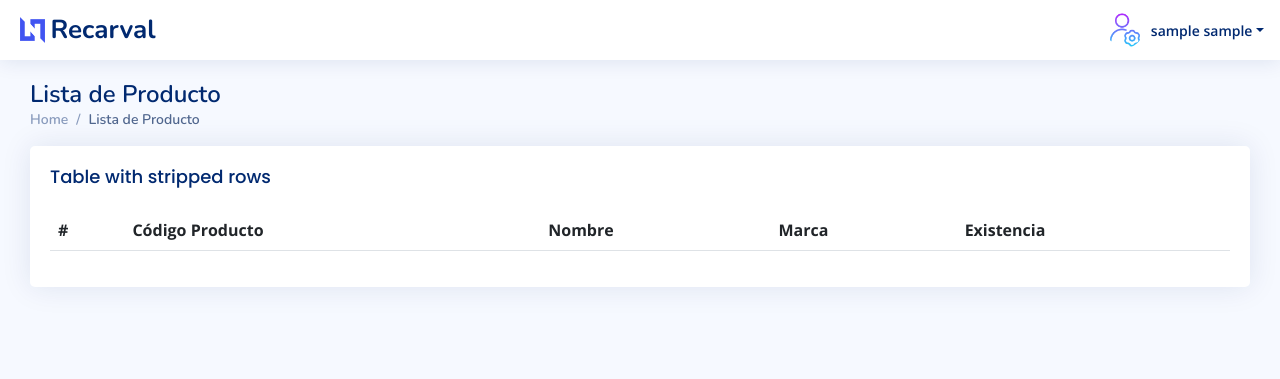
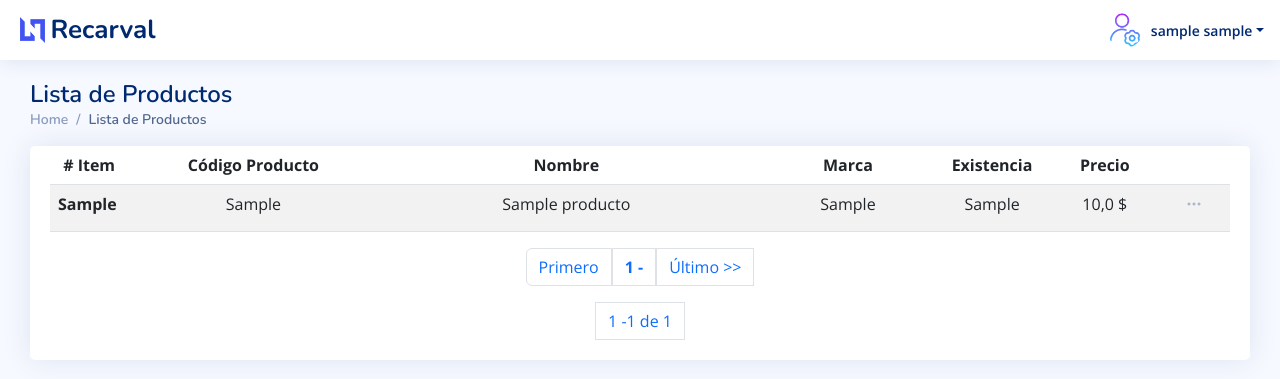
Before and after one commit to fredara/sistemadeventas, a PHP site: page /lista_productos.php in a window 1280 px wide. Shown: the top 379 px of the page. Run offline with PHP 8.4, Linux system fonts and the light colour scheme; the visitor is signed in with stand-in values (Sample User, id 1); tables that the repository leaves empty or names only in its code hold one stand-in row (values such as "Sample post"); lists and menus that the app fills with data are empty; some libraries are stand-ins or nearby versions.

Commit message:
actualizaciones en el listar de productos, agregando index, paginacion y botones con opciones(todavia no funcionales)

```diff
--- a/assets/css/style.css
+++ b/assets/css/style.css
@@ -1274,3 +1274,10 @@ h6 {
   font-size: 13px;
   color: #012970;
 }
+
+
+.centrar1{
+  position: absolute;
+  right: 50%;
+  top: 50% !important;
+}
--- a/clases/almacen.php
+++ b/clases/almacen.php
@@ -31,14 +31,14 @@
 			return $err;
 		}
 
-		function listarProductos($pag, $regxpag){
+	function listarProductos($pag, $regxpag){
 			if (empty($pag)) $pag=1;
 			if (empty($regxpag)) $regxpag=15;
 			$inic = ($pag * $regxpag) - $regxpag;
 			$con=@mysqli_connect($this->varhost,$this->varlogin,$this->varpass,$this->vardb);
 			@mysqli_select_db($con,$this->vardb);
 			mysqli_set_charset($con, "utf8");
-			$query="SELECT SQL_CALC_FOUND_ROWS t1.*, date_format(t1.fecha_registro, '%d/%m/%Y') as fecha_1, t4.nombre_usuario, t4.apellido_usuario FROM tbl_producto t1 left join tbl_usuario t4 on (t1.cod_usuario_creo=t4.cod_usuario)  ORDER BY t1.nombre_producto asc LIMIT $inic, $regxpag";
+			$query="SELECT SQL_CALC_FOUND_ROWS t1.*, date_format(t1.fecha_registro, '%d/%m/%Y') as fecha_1, t4.nombre_usuario, t4.apellido_usuario FROM tbl_producto t1 left join tbl_usuario t4 on (t1.cod_usuario_creo=t4.cod_usuario)  ORDER BY t1.cod_producto desc LIMIT $inic, $regxpag";
 			$rs=@mysqli_query($con,$query);
 			if (@mysqli_num_rows($rs)){
 			$query="SELECT FOUND_ROWS()";
@@ -52,9 +52,13 @@
 			$this->primero = $inic + 1;
 			$this->ultimo=$inic + $regxpag;
 
-			if ($this->total < $this->ultimo) $this->ultimo=$this->total;
-			}
+			if ($this->total < $this->ultimo)
+			    $this->ultimo=$this->total;
 		}
+
+		@mysqli_close($con);
+		return $return;
+	}
 
 		//funcion para las fechas seleccionadas con calendarios
 		function FechaOriginal($fecha) {
--- a/lista_productos.php
+++ b/lista_productos.php
@@ -8,14 +8,13 @@ $alm = new Almacen();
 $objProductos= $alm->listarProductos($pag, $regxpag);
 $total_paginas=ceil($alm->total/$regxpag);
 
-print_r($objProductos);
-
 ?>
-<!DOCTYPE html>
+<!DOCTYPE html PUBLIC>
 <html lang="en">
 
 <head>
   <meta charset="utf-8">
+  <meta http-equiv="Content-Type" content="text/html; charset=iso-8859-1" />
   <meta content="width=device-width, initial-scale=1.0" name="viewport">
 
   <title>Sistema de Ventas</title>
@@ -134,11 +133,11 @@ print_r($objProductos);
 
 
     <div class="pagetitle">
-      <h1>Lista de Producto</h1>
+      <h1>Lista de Productos</h1>
       <nav>
         <ol class="breadcrumb">
           <li class="breadcrumb-item"><a href="home.php">Home</a></li>
-          <li class="breadcrumb-item active">Lista de Producto</li>
+          <li class="breadcrumb-item active">Lista de Productos</li>
         </ol>
       </nav>
     </div><!-- End Page Title -->
@@ -148,44 +147,94 @@ print_r($objProductos);
             <div class="col-lg-12">
                 <div class="card">
                 <div class="card-body">
-                    <h5 class="card-title">Table with stripped rows</h5>
 
                     <!-- Table with stripped rows -->
                     <table class="table table-striped">
                     <thead>
                         <tr>
-                        <th scope="col">#</th>
-                        <th scope="col">C&oacute;digo Producto</th>
-                        <th scope="col">Nombre</th>
-                        <th scope="col">Marca</th>
-                        <th scope="col">Existencia</th>
+                        <th style="width: 5%; text-align: center;"># Item</th>
+                        <th style="width: 20%; text-align: center;">C&oacute;digo Producto</th>
+                        <th style="width: 30%; text-align: center;">Nombre</th>
+                        <th style="width: 15%; text-align: center;">Marca</th>
+                        <th style="width: 5%; text-align: center;">Existencia</th>
+                        <th style="width: 10%; text-align: center;">Precio</th>
+                        <th style="width: 5%; text-align: center;">&nbsp;</th>
                         </tr>
                     </thead>
                     <tbody>
                     <?php
-                        $objProductos= $alm->listarProductos($pag, $regxpag);
                         if(!empty($objProductos)) {
-				            foreach ($objProductos as $obj) {
-                                echo "asdadasd;";
+				                  foreach ($objProductos as $obj) {
                     ?>
                         <tr>
                             <th scope="row"> <?php echo $obj->cod_producto; ?></th>
-                            <td><?php echo $obj->codigo_producto; ?></td>
-                            <td><?php echo $obj->nombre_producto; ?></td>
-                            <td><?php echo $obj->marca; ?></td>
-                            <td><?php echo $obj->existencia; ?></td>
+                            <td style="text-align: center;"><?php echo $obj->codigo_producto; ?></td>
+                            <td style="text-align: center;"><?php echo $obj->nombre_producto; ?></td>
+                            <td style="text-align: center;"><?php echo $obj->marca; ?></td>
+                            <td style="text-align: center;"><?php echo $obj->cantidad; ?></td>
+                            <td style="text-align: center;"><?php echo @number_format($obj->precio, 1, ',', '.'); echo " $"; ?></td>
+                            <td style="text-align: center;">
+                              <div class="card almacenamiento-card">
+                                <div class="filter centrar1">
+                                  <a class="icon" href="#" data-bs-toggle="dropdown"><i class="bi bi-three-dots"></i></a>
+                                  <ul class="dropdown-menu dropdown-menu-end dropdown-menu-arrow">
+                                    <li class="dropdown-header text-start">
+                                      <h6>Opciones</h6>
+                                    </li>
+
+                                    <li><?php echo "<a class='dropdown-item' href='modificar_producto.php?cod_producto=".$obj->cod_producto."'>Actualizar</a>"; ?></li>
+                                    <li><?php echo "<a class='dropdown-item' href='ver_producto.php?cod_producto=".$obj->cod_producto."'>Ver</a>"; ?></li>
+                                    <li><?php echo "<a class='dropdown-item' href='ajustar_producto.php?cod_producto=".$obj->cod_producto."'>Ajuste</a>"; ?></li>
+                                  </ul>
+                                </div>
+                              </div>
+                            </td>
                         </tr>
                     <?php
-				            }
-				        }
+				                }
+				              }
+                    ?>
+                    </tbody>
+                    </table>
+                    <?php
+                      if ($total_paginas) {
+                        $display_pages=5;
+                    ?>
+                        <nav aria-label="Page navigation example" class="d-flex align-items-center justify-content-center">
+                          <ul class="pagination">
+                            <li class="page-item"><a class="page-link" href="lista_productos.php?pag=1" title='Ir a Inicio de la Lista'>Primero</a></li>
+                            <?php if ($pag>1) echo "<li class='page-item'><a class='page-link' href='lista_productos.php?pag=".($pag-1)."'>Anterior</a></li>";
+
+                                for ($i = $pag; $i <= $total_paginas && $i<=($pag+$display_pages); $i++) {
+                                  if ($i == $pag) echo "<strong class='page-link'>$i - </strong>";//not printing the link
+                                  else echo " <li class='page-item'><a class='page-link' href='lista_productos.php?pag=$i' title='page $i'>$i</a></li> - ";//link
+                                }
+
+                                if (($pag+$display_pages)< $total_paginas) echo "..."; //etcetera...
+                                if ($pag<$total_paginas) echo " <a class='page-link' title='Next' href='lista_productos.php?pag=".($pag+1)."'> Pr&oacute;ximo >></a> ";//Next
+                                echo "<a class='page-link' title='Ultima Pagina' href='lista_productos.php?pag=$total_paginas'>&Uacute;ltimo >></a> ";
+                            ?>
+                          </ul>
+                        </nav>
+                    <?php
+                      }
                     ?>
 
-                    </tbody>
-                    </table>
-                    <!-- End Table with stripped rows -->
+                    <span class="d-flex align-items-center justify-content-center pagination">
+                      <label class="page-link">
+                        <?php
+                          if (!empty($objProductos)) {
+                            echo $alm->primero?>
+                            -<?php echo $alm->ultimo?> de <?php echo $alm->total;
+                          }
+                        ?>
+                      </label>
+                    </span>
 
                 </div>
                 </div>
+
+
             </div>
         </div>
     </section>
```
